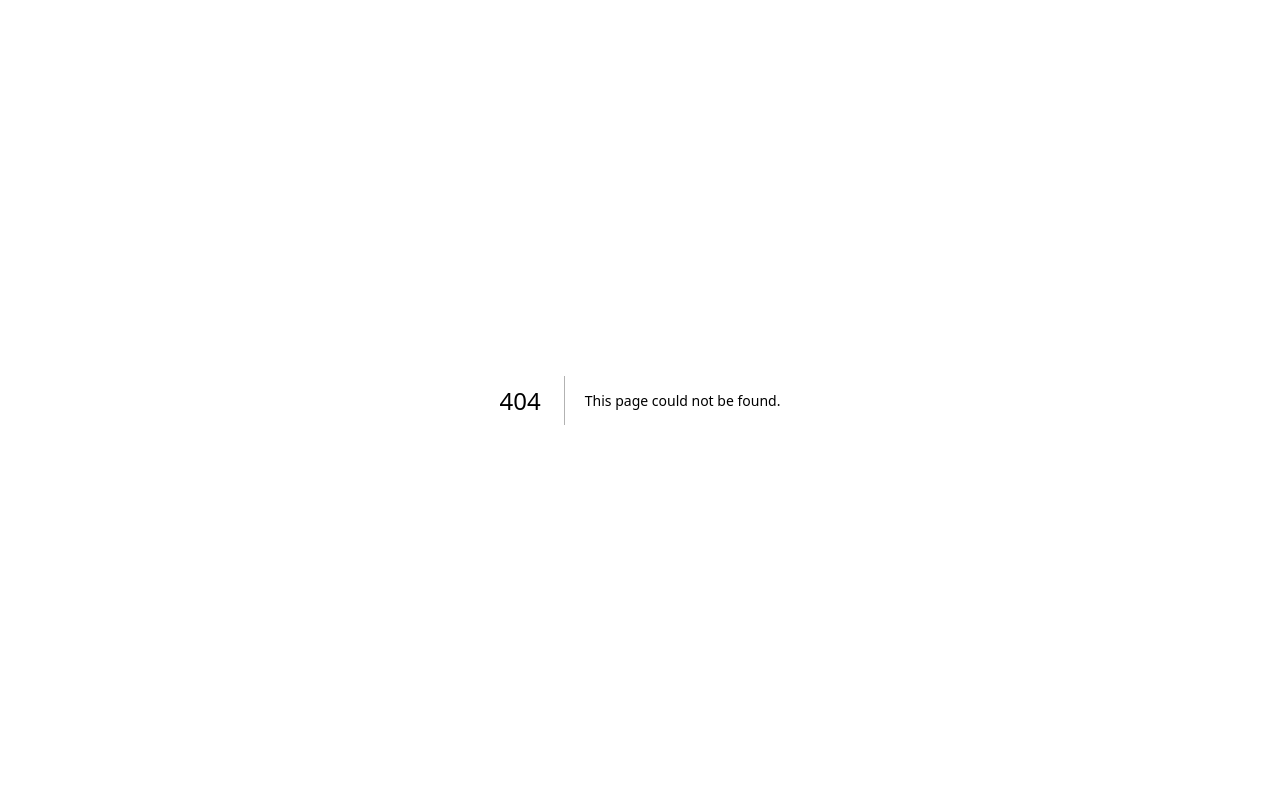
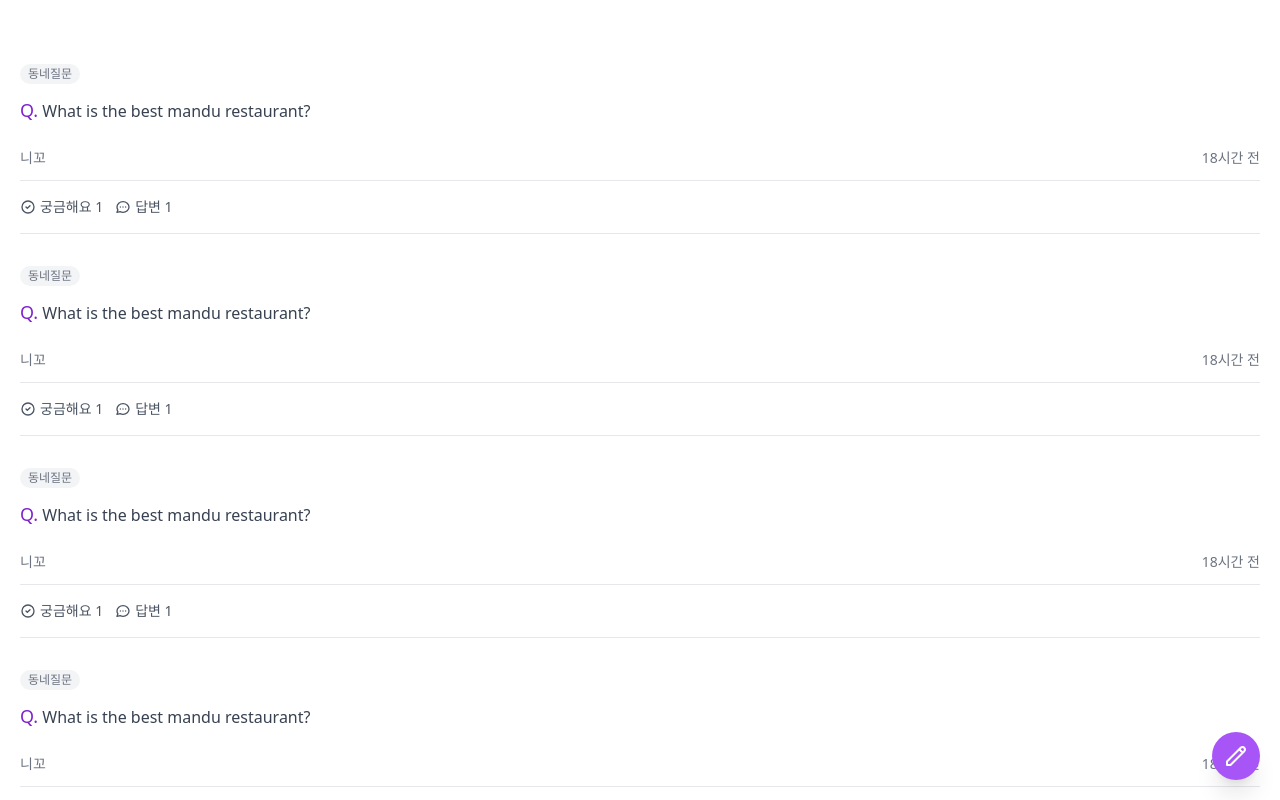
Before and after one commit to june20516/carrot-market, a Next.js app: page /community in a window 1280 px wide. Before the commit this address had no page. Shown: the top 800 px of the page. Built offline with nearby package versions, Linux system fonts and the light colour scheme.

Commit message:
comnunity list

```diff
--- /dev/null
+++ b/pages/community/index.tsx
@@ -0,0 +1,78 @@
+import type { NextPage } from 'next';
+
+const Community: NextPage = () => {
+  return (
+    <div className="pt-16 px-5 space-y-8">
+      {Array.from(Array(10).keys()).map(i => {
+        return (
+          <div key={i} className="flex flex-col items-start shadow-xs">
+            <span className="flex items-center py-0.5 px-2 text-xs font-medium text-gray-500 bg-gray-100 rounded-full">
+              동네질문
+            </span>
+            <span className="cursor-pointer py-3 text-gray-700">
+              <span className="text-purple-700 text-lg font-medium">Q.</span> What is the best mandu restaurant?
+            </span>
+            <div className="py-3 w-full flex items-center justify-between text-sm text-gray-500 border-b border-gray-200 ">
+              <span>니꼬</span>
+              <span>18시간 전</span>
+            </div>
+            <div className="py-4 flex justify-start text-sm text-gray-600 border-b border-gray-200 w-full space-x-3">
+              <span className="flex items-center space-x-1 cursor-pointer">
+                <svg
+                  className="w-4 h-4"
+                  fill="none"
+                  stroke="currentColor"
+                  viewBox="0 0 24 24"
+                  xmlns="http://www.w3.org/2000/svg"
+                >
+                  <path
+                    strokeLinecap="round"
+                    strokeLinejoin="round"
+                    strokeWidth="2"
+                    d="M9 12l2 2 4-4m6 2a9 9 0 11-18 0 9 9 0 0118 0z"
+                  ></path>
+                </svg>
+                <span>궁금해요 1</span>
+              </span>
+              <span className="flex items-center space-x-1 cursor-pointer">
+                <svg
+                  className="w-4 h-4"
+                  fill="none"
+                  stroke="currentColor"
+                  viewBox="0 0 24 24"
+                  xmlns="http://www.w3.org/2000/svg"
+                >
+                  <path
+                    strokeLinecap="round"
+                    strokeLinejoin="round"
+                    strokeWidth="2"
+                    d="M8 12h.01M12 12h.01M16 12h.01M21 12c0 4.418-4.03 8-9 8a9.863 9.863 0 01-4.255-.949L3 20l1.395-3.72C3.512 15.042 3 13.574 3 12c0-4.418 4.03-8 9-8s9 3.582 9 8z"
+                  ></path>
+                </svg>
+                <span>답변 1</span>
+              </span>
+            </div>
+          </div>
+        );
+      })}
+      <button className="w-12 aspect-square flex justify-center items-center fixed bottom-5 right-5 z-10 bg-purple-500 hover:bg-purple-600 text-white rounded-full shadow-xl">
+        <svg
+          className="w-6 h-6"
+          fill="none"
+          stroke="currentColor"
+          viewBox="0 0 24 24"
+          xmlns="http://www.w3.org/2000/svg"
+        >
+          <path
+            strokeLinecap="round"
+            strokeLinejoin="round"
+            strokeWidth="2"
+            d="M15.232 5.232l3.536 3.536m-2.036-5.036a2.5 2.5 0 113.536 3.536L6.5 21.036H3v-3.572L16.732 3.732z"
+          ></path>
+        </svg>
+      </button>
+    </div>
+  );
+};
+
+export default Community;
```
